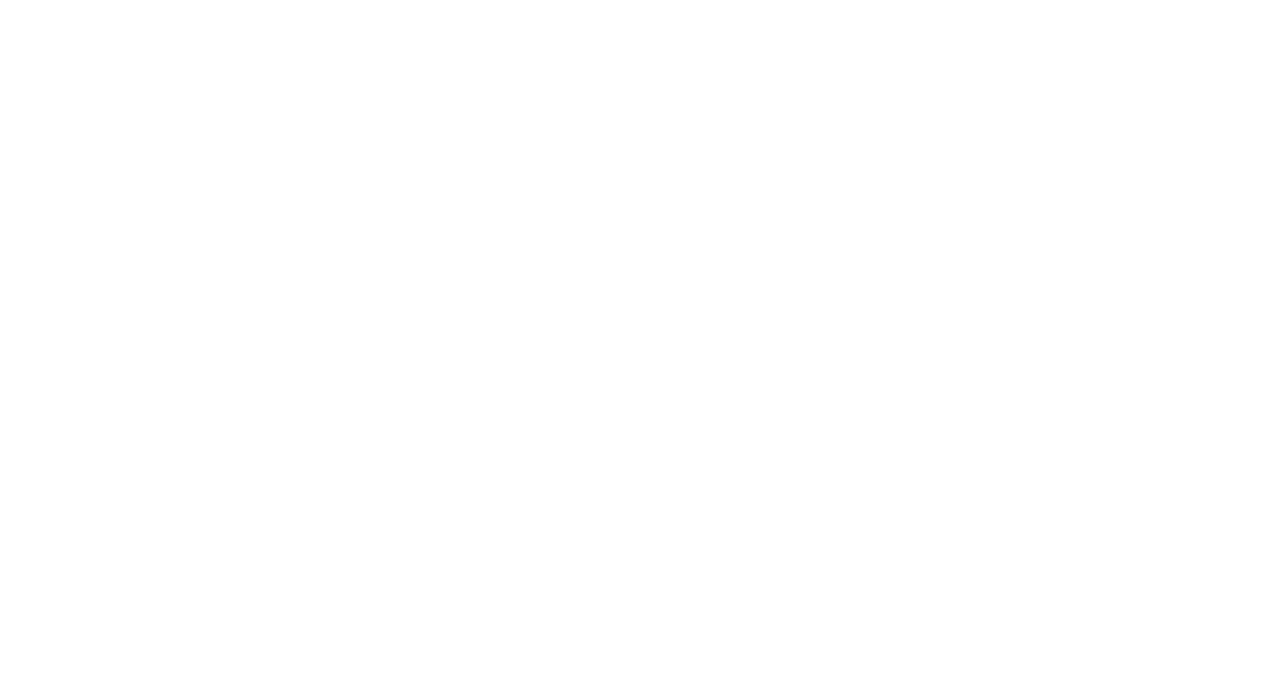
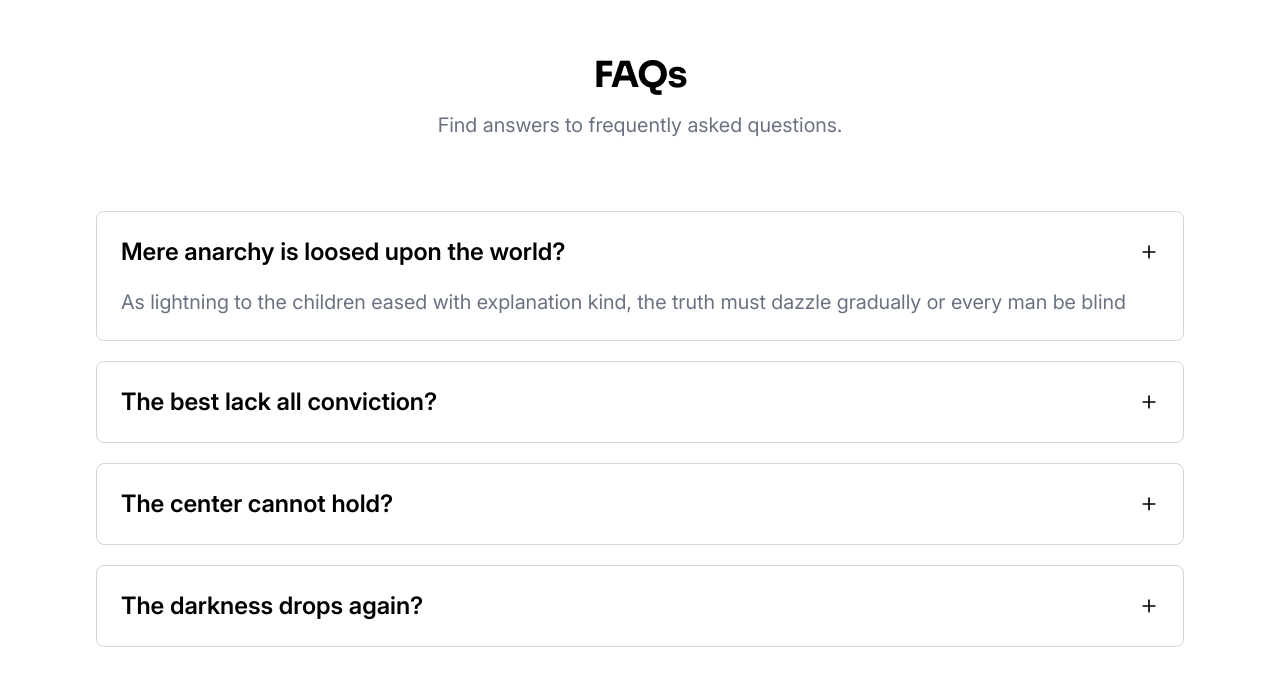
Before and after one commit to Jeremiah-Olatunde/sousou-frontend, a React (Vite) app: page / in a window 1280 px wide. Shown: the part 3339-4024 px from the top of the page. Before the commit the page ends 3394 px from the top, so only its background shows below. Built offline with nearby package versions, Linux system fonts and the light colour scheme.

Commit message:
feat(ui): page landing

```diff
--- /dev/null
+++ b/src/app/pages/landing/faqs/index.tsx
@@ -0,0 +1,71 @@
+import { invert } from "fp-ts-std/Boolean";
+import { Plus as IconPlus } from "lucide-react";
+import { useState } from "react";
+
+export function FAQs() {
+  return (
+    <section className="px-24 flex flex-col gap-18">
+      <header className="flex flex-col gap-4">
+        <h2 className="capitalize font-sora font-bold tracking-tight text-4xl text-center">
+          FAQs
+        </h2>
+        <p className="font-inter text-xl text-gray-500 text-center">
+          Find answers to frequently asked questions.
+        </p>
+      </header>
+
+      <div className="flex flex-col gap-5">
+        <FAQ
+          open
+          question="Mere anarchy is loosed upon the world"
+          answer="As lightning to the children eased with explanation kind, the truth must dazzle gradually or every man be blind"
+        />
+
+        <FAQ
+          question="The best lack all conviction"
+          answer="Some questions were never meant to be answered"
+        />
+
+        <FAQ
+          question="The center cannot hold"
+          answer="Some questions were never meant to be answered"
+        />
+
+        <FAQ
+          question="The darkness drops again"
+          answer="Some questions were never meant to be answered"
+        />
+      </div>
+    </section>
+  );
+}
+
+function FAQ({
+  answer,
+  question,
+  open,
+}: {
+  answer: string;
+  question: string;
+  open?: boolean;
+}) {
+  const [openInternal, setOpenInternal] = useState(open ?? false);
+
+  return (
+    <div className="flex flex-col gap-5 border border-gray-300 rounded-lg p-6">
+      <div className="flex justify-between items-center">
+        <span className="font-inter font-semibold text-2xl">{question}?</span>
+        <button
+          type="button"
+          className="cursor-pointer"
+          onClick={() => setOpenInternal(invert)}
+        >
+          <IconPlus className="size-5" />
+        </button>
+      </div>
+      {openInternal && (
+        <p className="font-inter text-xl text-gray-500">{answer}</p>
+      )}
+    </div>
+  );
+}
--- a/src/app/pages/landing/index.tsx
+++ b/src/app/pages/landing/index.tsx
@@ -1,3 +1,4 @@
+import { FAQs } from "./faqs";
 import { FeatureOverview } from "./feature-overview";
 import { Hero } from "./hero";
 import { HowItWorks } from "./how-it-works";
@@ -17,6 +18,8 @@
       <div className="h-56" />
       <Testimonials />
       <div className="h-56" />
+      <FAQs />
+      <div className="h-56" />
     </>
   );
 }
```
